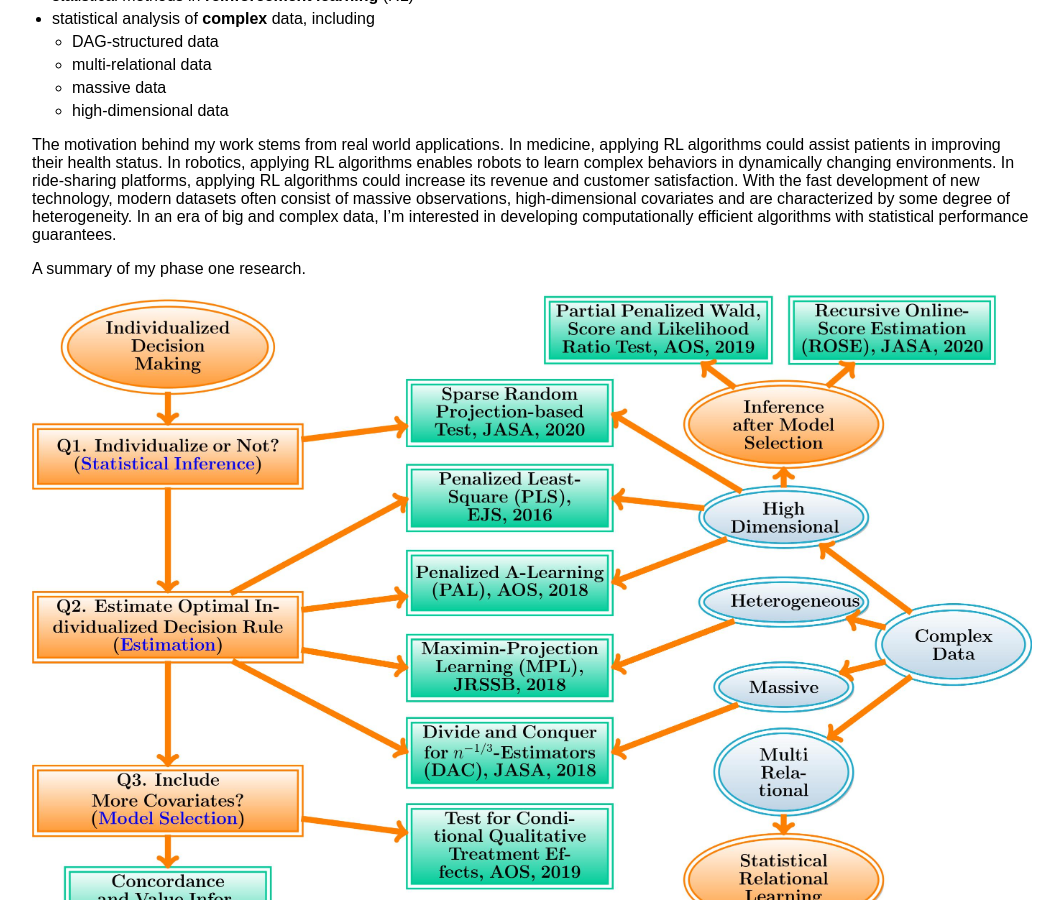
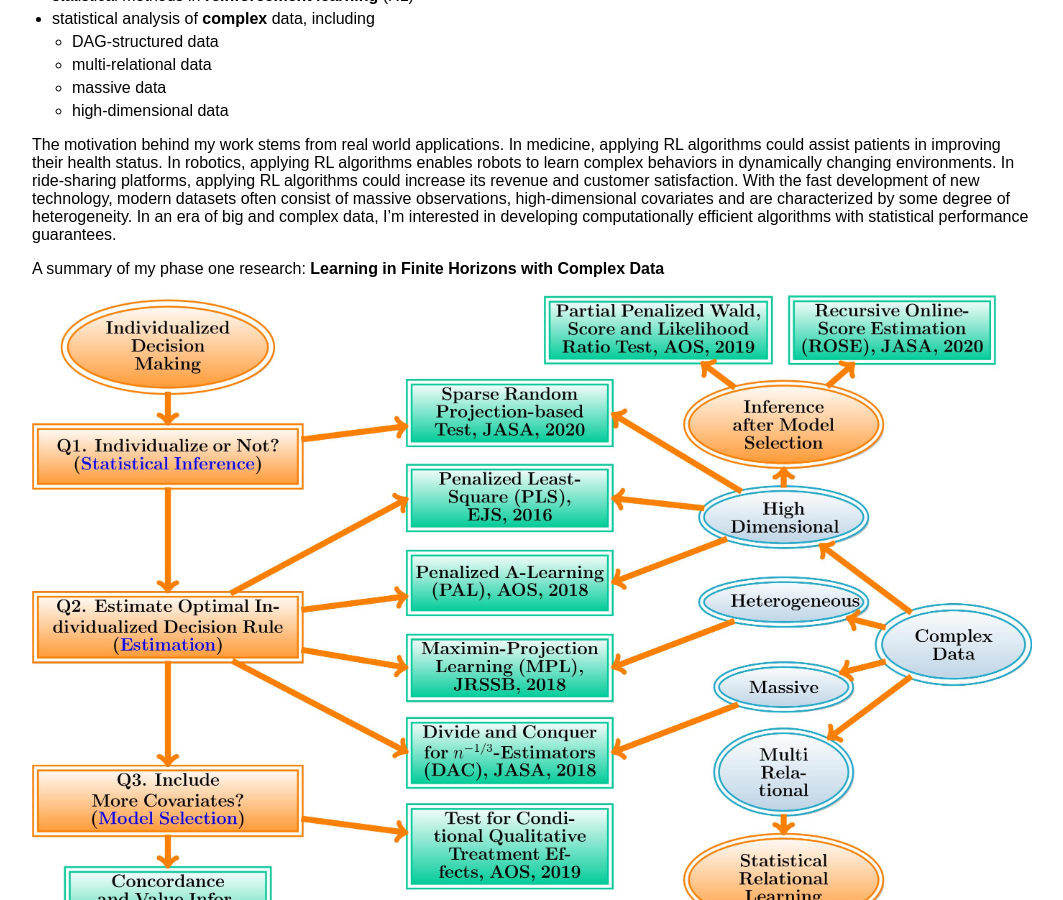
Before and after one commit to callmespring/callmespring.github.io, a Jekyll site: the page built from index.md, in a window 1280 px wide and 900 px high, scrolled down 1168 px. Shown: the whole window, without its empty margins (108-1171 px from the left). Built offline with Jekyll 4.4.1, drawn with Linux system fonts in a browser that asks for light colours.

Commit message:
Update index.md

```diff
--- a/index.md
+++ b/index.md
@@ -33,6 +33,6 @@
 The motivation behind my work stems from real world applications. In medicine, applying RL algorithms could assist patients in improving their health status. In robotics, applying RL algorithms enables robots to learn complex behaviors in dynamically changing environments. In ride-sharing platforms, applying RL algorithms could increase its revenue and customer satisfaction. With the fast development of new technology, modern datasets often consist of massive observations,
 high-dimensional covariates and are characterized by some degree of heterogeneity. In an era of big and complex data, I'm interested in developing computationally efficient algorithms with statistical performance guarantees.
 
-A summary of my phase one research.
+A summary of my phase one research: **Learning in Finite Horizons with Complex Data**
 
 <img src="phase-I.jpg" width="700">
```
